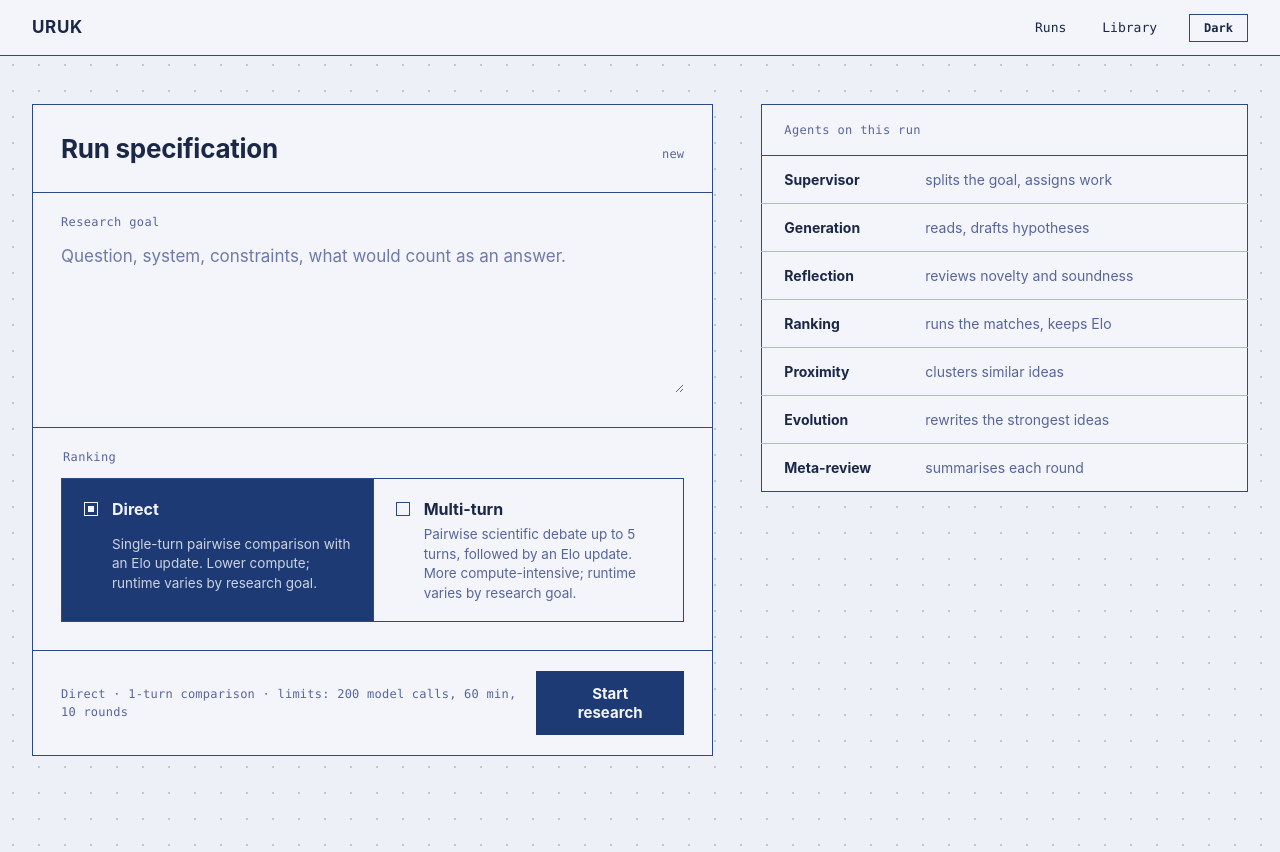
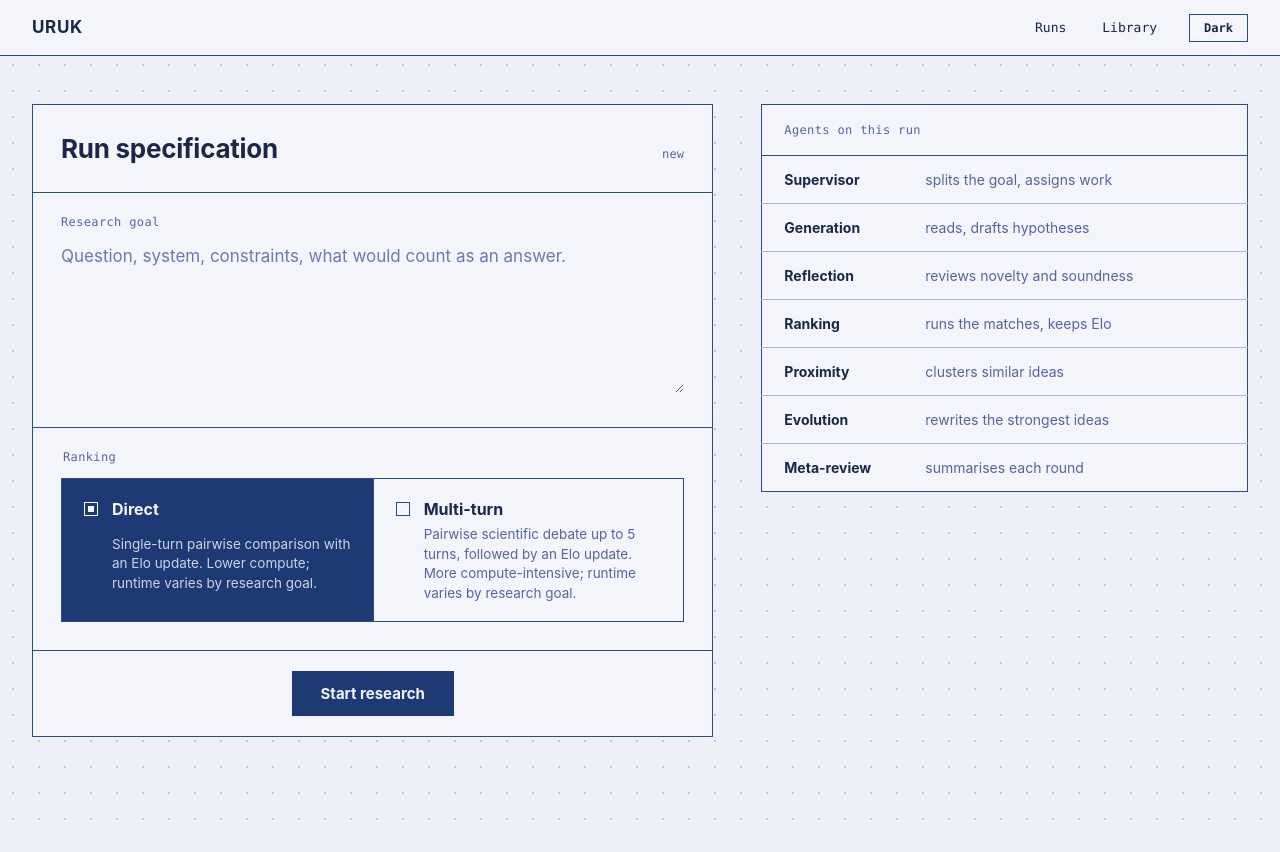
Before and after one commit to dragmakex/uruk, a Next.js app in the folder web/: page /runs/new in a window 1280 px wide. Built offline with nearby package versions, Linux system fonts and the light colour scheme.

Commit message:
fix(web-ui): simplify research form footer

```diff
--- a/web/app/globals.css
+++ b/web/app/globals.css
@@ -239,7 +239,7 @@ a {
 .panel-foot {
   display: flex;
   align-items: center;
-  justify-content: space-between;
+  justify-content: center;
   gap: 16px;
   padding: 20px 28px;
 }
--- a/web/components/RunForm.tsx
+++ b/web/components/RunForm.tsx
@@ -5,19 +5,6 @@ import { useId, useState } from "react";
 import { ApiFailure, startRun } from "@/lib/api";
 
 const MAX_GOAL_CHARS = 8000;
-
-/**
- * Real Uruk limits sent with the request, plus the selected ranking depth.
- * Google's AI co-scientist paper calls tournament ranking computationally
- * intensive but does not publish fixed per-mode wall-clock durations, so this
- * deliberately states limits rather than an estimated completion time.
- */
-export const BUDGET_NOTES = {
-  simple:
-    "Direct · 1-turn comparison · limits: 200 model calls, 60 min, 10 rounds",
-  tournament:
-    "Multi-turn · debates up to 5 turns · limits: 200 model calls, 60 min, 10 rounds",
-} as const;
 
 /**
  * The run specification form: research goal plus the ranking choice.
@@ -137,9 +124,6 @@ export function RunForm() {
       </div>
 
       <div className="panel-foot">
-        <span className="micro" aria-live="polite">
-          {BUDGET_NOTES[ranking]}
-        </span>
         <button type="submit" className="btn" disabled={submitting}>
           {submitting ? "Starting run" : "Start research"}
         </button>
```
Also changed, not shown: 1 other file (tests, documents, lock files or other folders).
